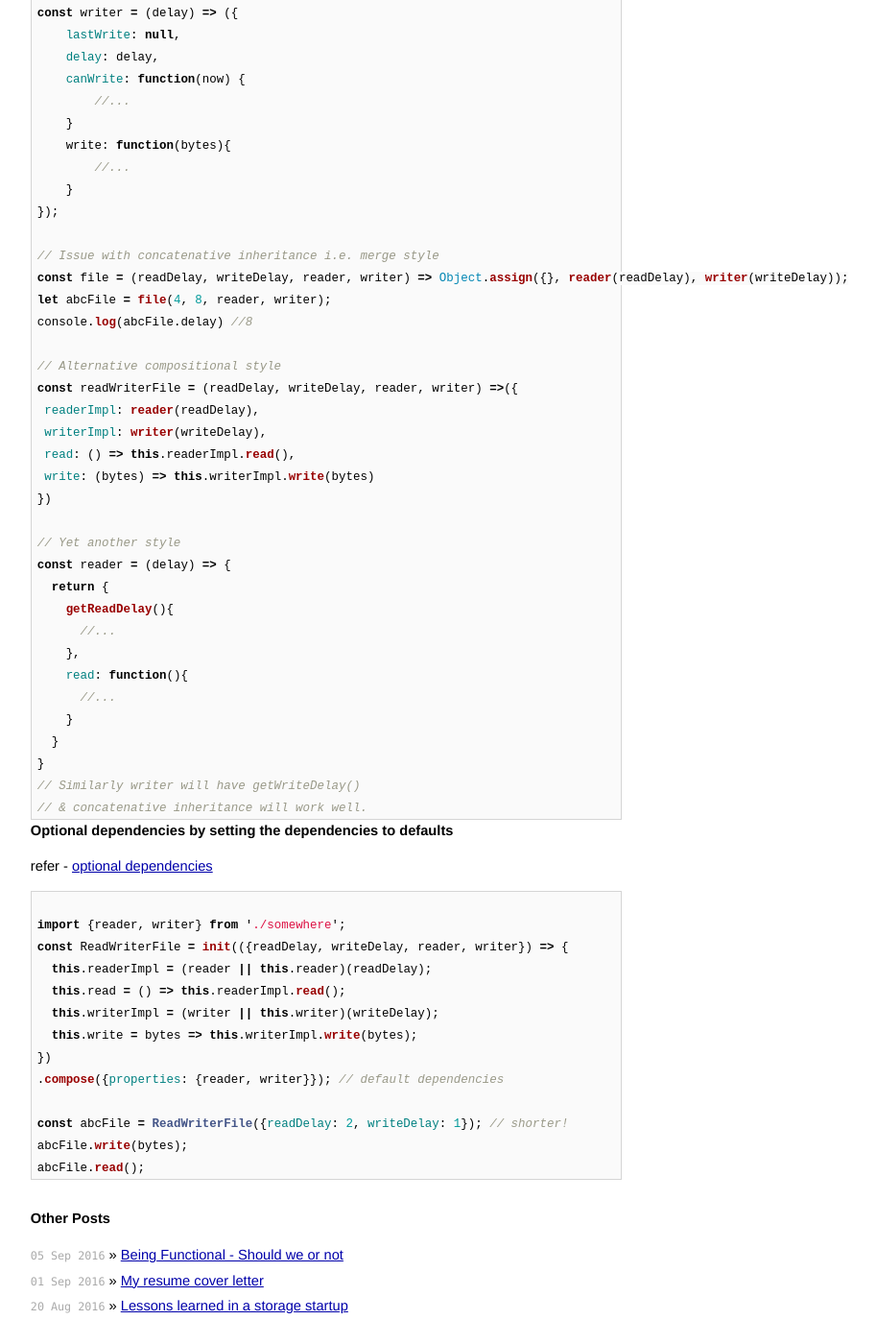
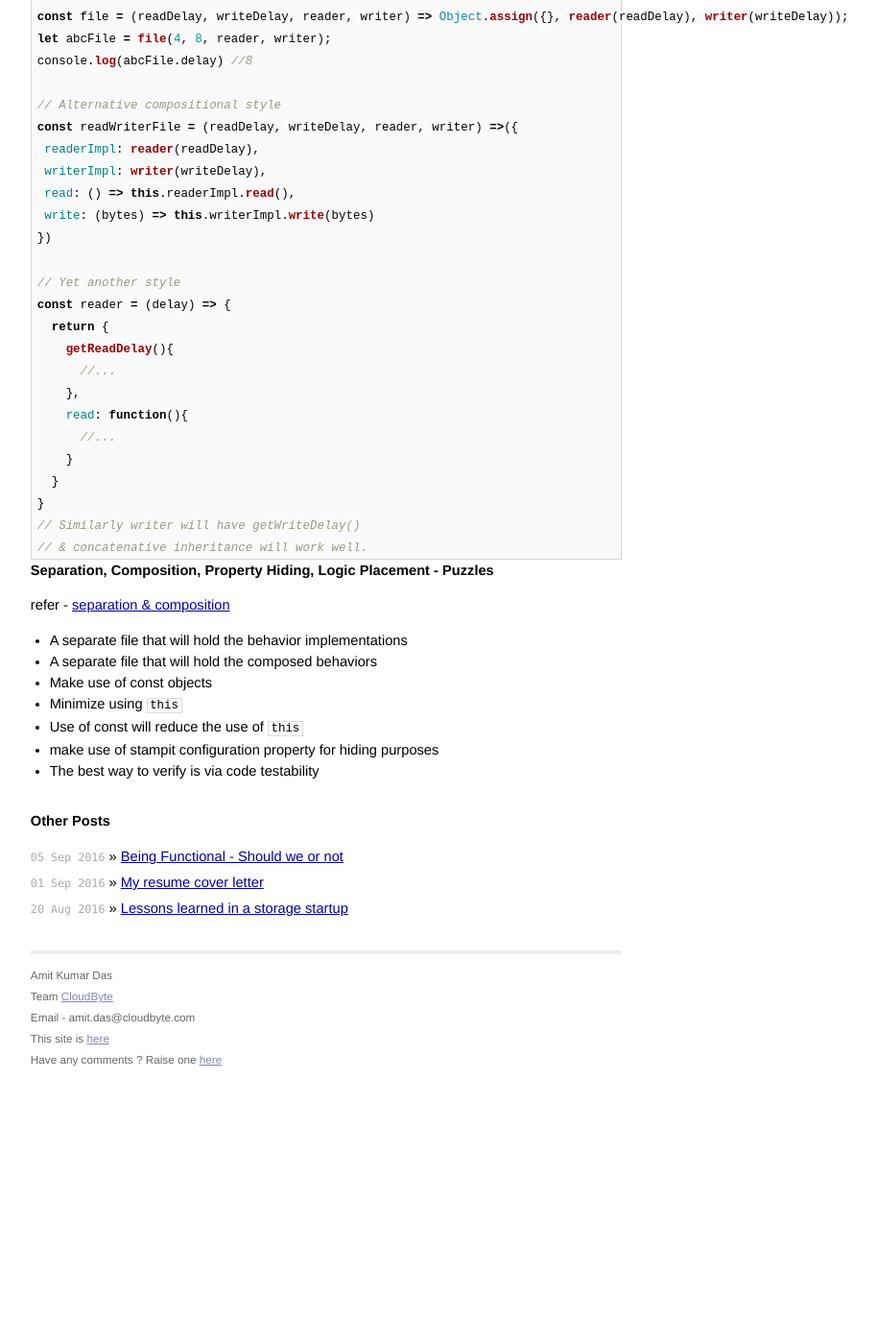
Before and after one commit to AmitKumarDas/amitkumardas.github.io, a Jekyll site: the page built from _posts/2016-09-04-exp-prog-guide-to-learn-js-a-curated-list.md, in a window 1280 px wide and 1400 px high, scrolled down 6525 px. Shown: the whole window at 96% size, without its empty margins (300-1213 px from the left). Built offline with Jekyll 4.4.1, drawn with Linux system fonts in a browser that asks for light colours; after the commit the page ends 7652 px from its top, so only the background shows below that; some of the changed text lies outside the part shown.

Commit message:
Update 2016-09-04-exp-prog-guide-to-learn-js-a-curated-list.md

````diff
--- a/_posts/2016-09-04-exp-prog-guide-to-learn-js-a-curated-list.md
+++ b/_posts/2016-09-04-exp-prog-guide-to-learn-js-a-curated-list.md
@@ -6,20 +6,6 @@
 ---
 
 ## Experienced programmer's guide to lear JavaScript - A curated list
-
-### react stamp
-
-refer - [react-stamp](https://github.com/stampit-org/react-stamp)
-
-- Composition is the act of creating an object from a collection of other objects.
-- Many will say this is actually multiple inheritance, not composition.
-- Well, in the classical sense of the word, they're right!
-- However, JavaScript favors prototypal inheritance,
-  - & composition is actually Prototypal OO's primary mechanism.
-- Composition encompasses
-  - differential inheritance,
-  - concatenative inheritance, and
-  - functional inheritance.
 
 ### javascript langauge's 2 pillars
 
@@ -346,7 +332,7 @@
     }
 });
 
-// Issue with concatenative inheritance i.e. merge style
+// Issue with concatenative inheritance
 const file = (readDelay, writeDelay, reader, writer) => Object.assign({}, reader(readDelay), writer(writeDelay));
 let abcFile = file(4, 8, reader, writer);
 console.log(abcFile.delay) //8
@@ -374,22 +360,14 @@
 // & concatenative inheritance will work well.
 ```
 
-### Optional dependencies by setting the dependencies to defaults
+### Separation, Composition, Property Hiding, Logic Placement - Puzzles
 
-refer - [optional dependencies](https://medium.com/@koresar/fun-with-stamps-episode-5-composition-design-pattern-fe55721c571a#.r1f5fzwu4)
+refer - [separation & composition](https://medium.com/@koresar/fun-with-stamps-episode-5-composition-design-pattern-fe55721c571a#.r1f5fzwu4)
 
-```javascript
-
-import {reader, writer} from './somewhere';
-const ReadWriterFile = init(({readDelay, writeDelay, reader, writer}) => {
-  this.readerImpl = (reader || this.reader)(readDelay);
-  this.read = () => this.readerImpl.read();
-  this.writerImpl = (writer || this.writer)(writeDelay);
-  this.write = bytes => this.writerImpl.write(bytes);
-})
-.compose({properties: {reader, writer}}); // default dependencies
-
-const abcFile = ReadWriterFile({readDelay: 2, writeDelay: 1}); // shorter!
-abcFile.write(bytes);
-abcFile.read();
-```
+- A separate file that will hold the behavior implementations
+- A separate file that will hold the composed behaviors
+- Make use of const objects
+- Minimize using `this`
+- Use of const will reduce the use of `this`
+- make use of stampit configuration property for hiding purposes
+- The best way to verify is via code testability
````
Also changed, not shown: other parts of _posts/2016-09-04-exp-prog-guide-to-learn-js-a-curated-list.md (+2 -2 lines).
